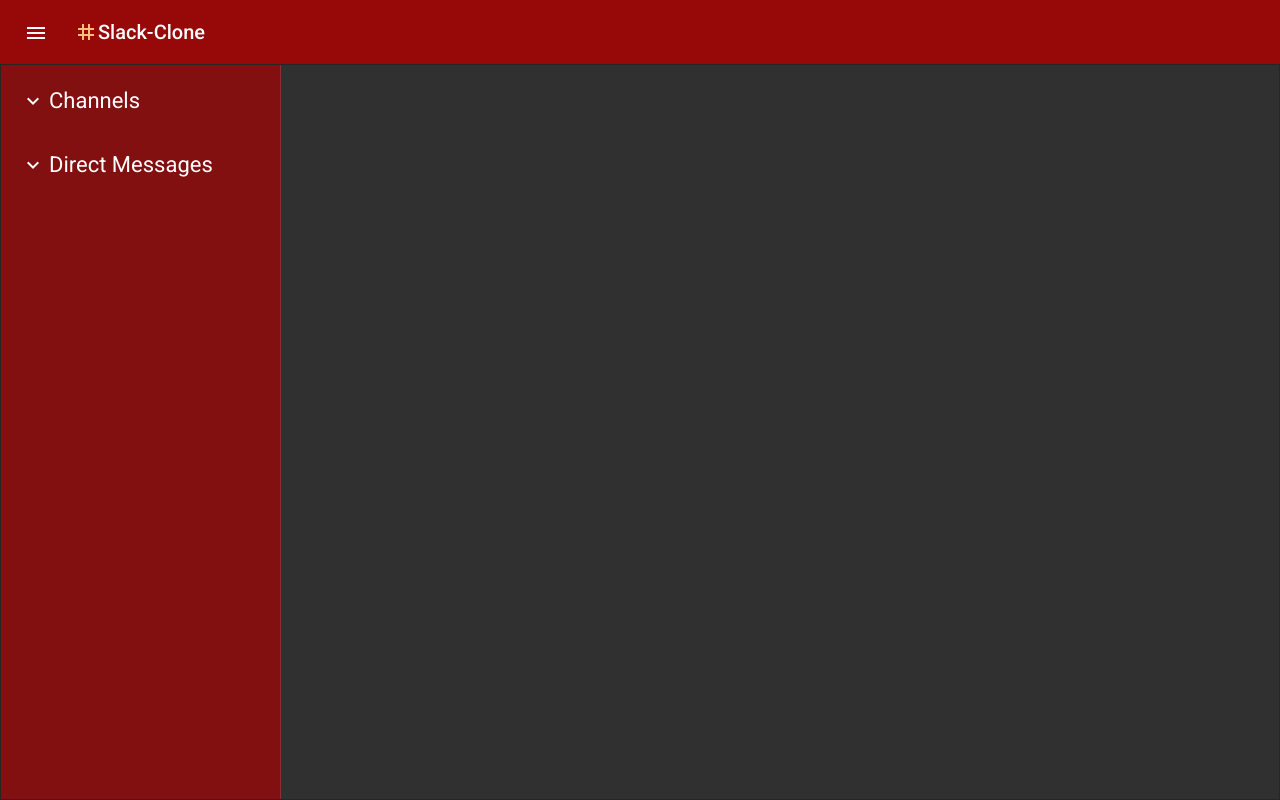
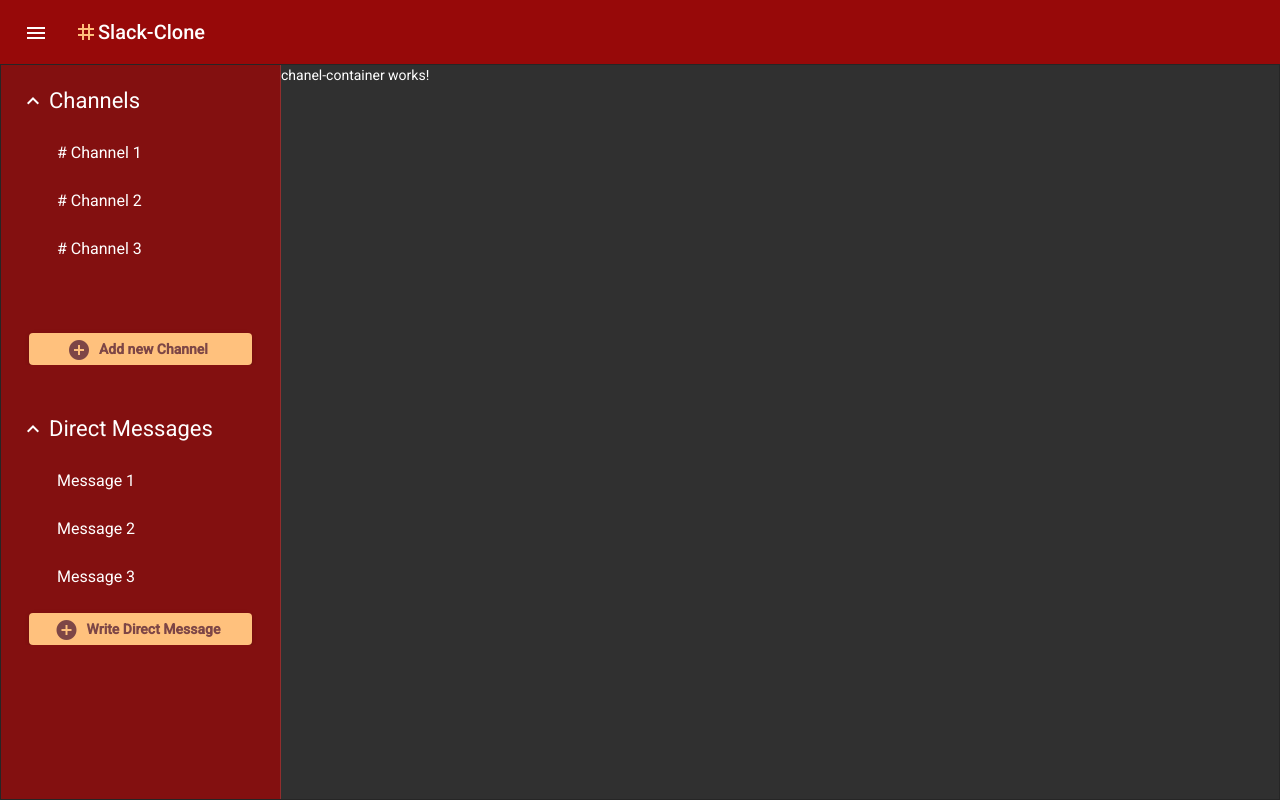
Before and after one commit to UenalAnastasiia/Slack-Clone, an Angular app: page /channel in a window 1280 px wide. Before the commit this address led to /. Built offline with nearby package versions, Linux system fonts and the light colour scheme.

Commit message:
begin add channel

```diff
--- a/src/app/app-routing.module.ts
+++ b/src/app/app-routing.module.ts
@@ -1,7 +1,10 @@
 import { NgModule } from '@angular/core';
 import { RouterModule, Routes } from '@angular/router';
+import { ChannelContainerComponent } from './channel-container/channel-container.component';
 
-const routes: Routes = [];
+const routes: Routes = [
+  { path: 'channel', component: ChannelContainerComponent },
+];
 
 @NgModule({
   imports: [RouterModule.forRoot(routes)],
--- a/src/app/app.component.html
+++ b/src/app/app.component.html
@@ -20,15 +20,16 @@
                 <mat-icon mat-list-icon class="menu-button" [ngClass]="{'rotated' : showSubmenu}" (click)="showSubmenu = !showSubmenu">
                     expand_more</mat-icon>
                 <mat-icon *ngIf="isShowingAddBtn || isShowingAddBtn" class="addChannel-btn" matTooltip="Add Channel"
-                    matTooltipClass="example-tooltip-gold">add_circle</mat-icon>
+                    matTooltipClass="example-tooltip-gold" (click)="openDialogAddChannel()">add_circle</mat-icon>
             </mat-list-item>
 
             <div class="submenu" [ngClass]="{'expanded' : showSubmenu}">
                 <a mat-list-item href="..."># Channel 1</a>
                 <a mat-list-item href="..."># Channel 2</a>
                 <a mat-list-item href="..."># Channel 3</a>
+                <a mat-list-item href="...">{{ channelName }}</a>
                 <div class="add-channel-container">
-                    <button mat-raised-button>
+                    <button mat-raised-button (click)="openDialogAddChannel()">
                         <mat-icon>add_circle</mat-icon>
                         <span>Add new Channel</span>
                     </button>
@@ -37,7 +38,7 @@
         </mat-nav-list>
 
         <!-- Direct Messages Block -->
-        <mat-nav-list>
+        <mat-nav-list class="margin-top-28">
             <mat-list-item class="parent color-white" (mouseenter)="showDMbtn()"
                 (mouseleave)="hideDMbtn()">
                 <span class="full-width size-22" (click)="showDMmenu = !showDMmenu">Direct Messages</span>
--- a/src/app/app.component.scss
+++ b/src/app/app.component.scss
@@ -95,6 +95,7 @@
     align-items: center;
     justify-content: center;
     margin-left: 10%;
+    margin-top: 12px;
     color: #7d4646;
 
     &:hover {
--- a/src/app/app.component.ts
+++ b/src/app/app.component.ts
@@ -1,5 +1,7 @@
-import { Component, ViewChild } from '@angular/core';
+import { Component, ViewChild, Inject } from '@angular/core';
+import { MatDialog, MAT_DIALOG_DATA } from '@angular/material/dialog';
 import { MatSidenav } from '@angular/material/sidenav';
+import { DialogAddChannelComponent } from './dialog-add-channel/dialog-add-channel.component';
 
 @Component({
   selector: 'app-root',
@@ -10,10 +12,15 @@ export class AppComponent {
   @ViewChild('sidenav') sidenav: MatSidenav;
   isExpandedAddBtn: boolean = false;
   isExpandedDM: boolean = false;
-  showSubmenu: boolean = false;
-  showDMmenu: boolean = false;
-  isShowingAddBtn : boolean = false;
+  showSubmenu: boolean = true;
+  showDMmenu: boolean = true;
+  isShowingAddBtn: boolean = false;
   isShowingDM: boolean = false;
+
+  channelName: string;
+  name: string;
+
+  constructor(public dialog: MatDialog) { }
 
 
   showAddBtn() {
@@ -22,11 +29,13 @@ export class AppComponent {
     }
   }
 
+
   hideAddBtn() {
     if (!this.isExpandedAddBtn) {
       this.isShowingAddBtn = false;
     }
   }
+
 
   showDMbtn() {
     if (!this.isExpandedDM) {
@@ -34,9 +43,23 @@ export class AppComponent {
     }
   }
 
+
   hideDMbtn() {
     if (!this.isExpandedDM) {
       this.isShowingDM = false;
     }
   }
+
+
+  openDialogAddChannel(): void {
+    const dialogRef = this.dialog.open(DialogAddChannelComponent, {
+      width: '250px',
+      data: { name: this.name, channelName: this.channelName },
+    });
+
+    dialogRef.afterClosed().subscribe(result => {
+      console.log('Dialog Name: ', result);
+      this.channelName = '# ' + result;
+    });
+  }
 }
--- /dev/null
+++ b/src/app/channel-container/channel-container.component.html
@@ -0,0 +1 @@
+<p>chanel-container works!</p>
--- /dev/null
+++ b/src/app/channel-container/channel-container.component.ts
@@ -0,0 +1,15 @@
+import { Component, OnInit } from '@angular/core';
+
+@Component({
+  selector: 'app-chanel-container',
+  templateUrl: './channel-container.component.html',
+  styleUrls: ['./channel-container.component.scss']
+})
+export class ChannelContainerComponent implements OnInit {
+
+  constructor() { }
+
+  ngOnInit(): void {
+  }
+
+}
--- /dev/null
+++ b/src/app/dialog-add-channel/dialog-add-channel.component.html
@@ -0,0 +1,12 @@
+<h1 mat-dialog-title>Hi {{data.name}}</h1>
+<div mat-dialog-content>
+  <p>Add a Channel Name</p>
+  <mat-form-field appearance="fill">
+    <mat-label>Channel Name</mat-label>
+    <input matInput [(ngModel)]="data.channelName">
+  </mat-form-field>
+</div>
+<div mat-dialog-actions>
+  <button mat-button (click)="onNoClick()">No Thanks</button>
+  <button mat-button [mat-dialog-close]="data.channelName" cdkFocusInitial>Ok</button>
+</div>
--- /dev/null
+++ b/src/app/dialog-add-channel/dialog-add-channel.component.ts
@@ -0,0 +1,24 @@
+import { Component, OnInit, Inject } from '@angular/core';
+import { MatDialogRef, MAT_DIALOG_DATA } from '@angular/material/dialog';
+import { AppComponent } from '../app.component';
+
+@Component({
+  selector: 'app-dialog-add-channel',
+  templateUrl: './dialog-add-channel.component.html',
+  styleUrls: ['./dialog-add-channel.component.scss']
+})
+export class DialogAddChannelComponent implements OnInit {
+
+  constructor(
+    public dialogRef: MatDialogRef<DialogAddChannelComponent>,
+    @Inject(MAT_DIALOG_DATA) public data: AppComponent,
+  ) {}
+
+  onNoClick(): void {
+    this.dialogRef.close();
+  }
+
+  ngOnInit(): void {
+  }
+
+}
--- a/src/styles.scss
+++ b/src/styles.scss
@@ -23,3 +23,7 @@ body {
 .size-22 {
     font-size: 22px;
 }
+
+.margin-top-28 {
+    margin-top: 28px;
+}
```
Also changed, not shown: src/app/app.module.ts (+13 -2 lines), src/app/channel-container/channel-container.component.scss (added), src/app/dialog-add-channel/dialog-add-channel.component.scss (added), 2 other files (tests, documents, lock files or other folders).
